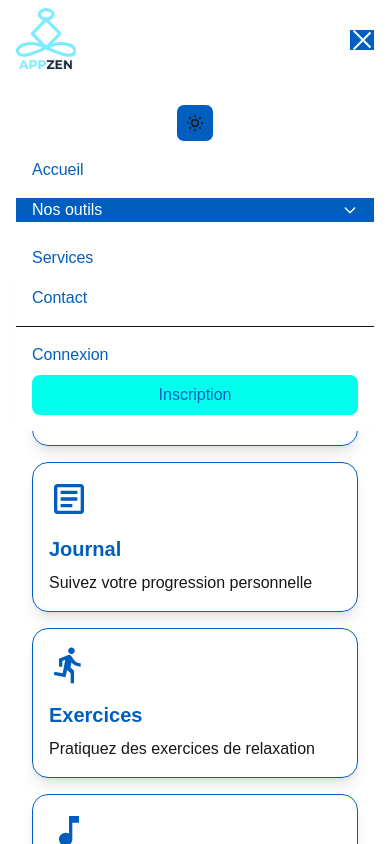
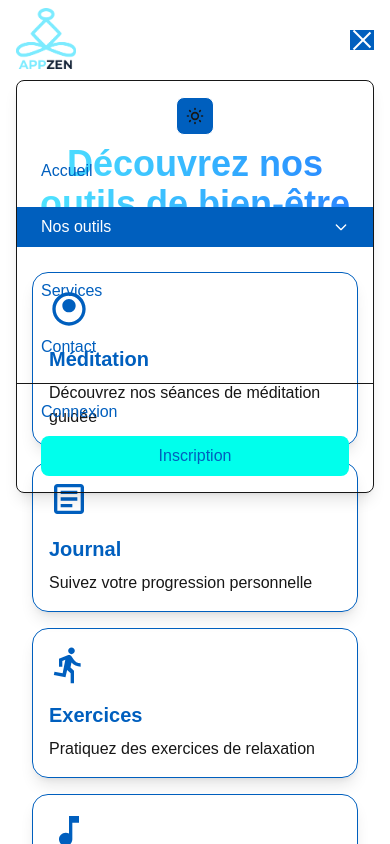
Before and after one commit to CronosV2/cesi-zen, a Next.js app in the folder cesi-zen-code/frontend/: page / in a window 390 px wide. Both pictures are taken after a click on the button 362 px from the left and 40 px from the top of the page. Shown: the top 844 px of the page. Built offline with nearby package versions, Linux system fonts and the light colour scheme; a web font is replaced by a local one.

Commit message:
Enhance mobile navigation menu with improved styling and transitions

```diff
--- a/cesi-zen-code/frontend/src/components/Navbar.tsx
+++ b/cesi-zen-code/frontend/src/components/Navbar.tsx
@@ -152,24 +152,28 @@ export default function Navbar() {
 
         {/* Mobile Menu */}
         <div
-          className={`md:hidden transition-all duration-300 ${
-            isMenuOpen ? 'max-h-96 opacity-100' : 'max-h-0 opacity-0'
-          } overflow-hidden`}
+          className={`md:hidden fixed left-0 right-0 top-20 transition-all duration-300 ease-in-out ${
+            isMenuOpen ? 'opacity-100 translate-y-0' : 'opacity-0 -translate-y-2'
+          }`}
+          style={{
+            visibility: isMenuOpen ? 'visible' : 'hidden',
+            transitionProperty: 'opacity, transform, visibility',
+          }}
         >
-          <div className="py-4 space-y-4 bg-background rounded-lg mt-2">
+          <div className="mx-4 py-4 space-y-4 bg-card/95 backdrop-blur-sm rounded-lg shadow-lg border border-border/50">
             <div className="flex justify-center">
               <ThemeToggle />
             </div>
             <Link
               href="/"
-              className="block px-4 text-[#00ffec] hover:text-foreground transition-colors"
+              className="block px-6 py-2 text-[#00ffec] hover:text-foreground transition-colors"
               onClick={() => setIsMenuOpen(false)}
             >
               Accueil
             </Link>
             <div className="space-y-2">
               <button
-                className="w-full px-4 text-left text-[#00ffec] hover:text-foreground transition-colors flex items-center justify-between"
+                className="w-full px-6 py-2 text-left text-[#00ffec] hover:text-foreground transition-colors flex items-center justify-between"
                 onClick={() => setIsToolsOpen(!isToolsOpen)}
               >
                 Nos outils
@@ -185,10 +189,11 @@ export default function Navbar() {
                 </svg>
               </button>
               <div
-                className={`pl-8 space-y-2 transition-all duration-300 ${
-                  isToolsOpen ? 'max-h-48 opacity-100' : 'max-h-0 opacity-0'
-                } overflow-hidden`}
+                className={`transition-all duration-300 ease-in-out overflow-hidden ${
+                  isToolsOpen ? 'max-h-[200px] opacity-100' : 'max-h-0 opacity-0'
+                }`}
               >
+                <div className="py-2 px-8 space-y-3">
                   <Link
                     href="/outils/meditation"
                     className="block text-[#00ffec] hover:text-foreground transition-colors"
@@ -219,21 +224,22 @@ export default function Navbar() {
                   </Link>
                 </div>
               </div>
+            </div>
             <Link
               href="/services"
-              className="block px-4 text-[#00ffec] hover:text-foreground transition-colors"
+              className="block px-6 py-2 text-[#00ffec] hover:text-foreground transition-colors"
               onClick={() => setIsMenuOpen(false)}
             >
               Services
             </Link>
             <Link
               href="/contact"
-              className="block px-4 text-[#00ffec] hover:text-foreground transition-colors"
+              className="block px-6 py-2 text-[#00ffec] hover:text-foreground transition-colors"
               onClick={() => setIsMenuOpen(false)}
             >
               Contact
             </Link>
-            <div className="pt-4 px-4 space-y-2 border-t border-border">
+            <div className="pt-4 px-6 space-y-3 border-t border-border/50">
               <Link
                 href="/login"
                 className="block text-[#00ffec] hover:text-foreground transition-colors"
@@ -243,7 +249,7 @@ export default function Navbar() {
               </Link>
               <Link
                 href="/register"
-                className="block bg-[#00ffec] text-white px-4 py-2 rounded-lg hover:bg-blue-500 transition-colors text-center"
+                className="block bg-[#00ffec] text-background px-4 py-2 rounded-lg hover:bg-blue-500 transition-colors text-center"
                 onClick={() => setIsMenuOpen(false)}
               >
                 Inscription
```
Lines whose indentation alone changed are shown as unchanged.
